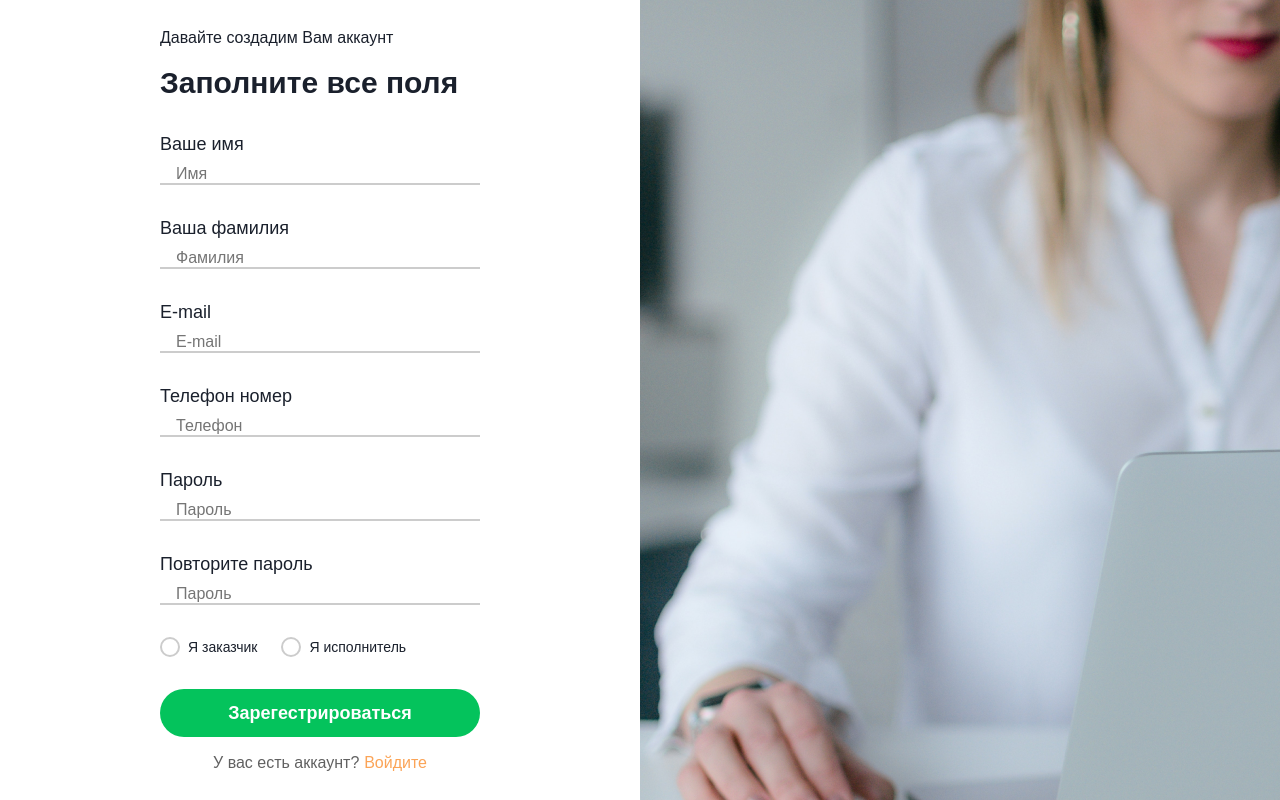
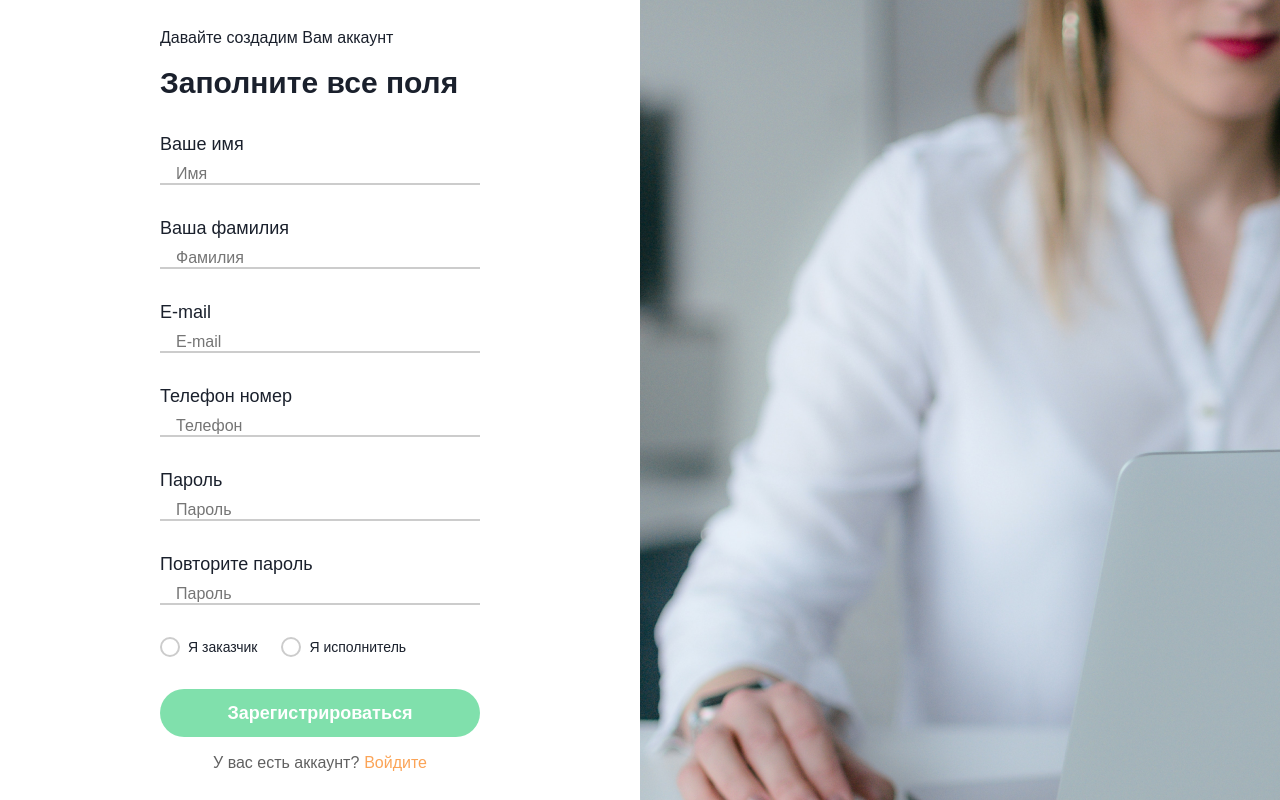
Before and after one commit to T1rn1/Freelance, a React (Vite) app: page / in a window 1280 px wide. Built offline with nearby package versions, Linux system fonts and the light colour scheme.

Commit message:
refactor: yup reqireds

```diff
--- a/src/components/Input/index.tsx
+++ b/src/components/Input/index.tsx
@@ -12,18 +12,27 @@ interface InputProps {
 }
 
 const validationSchemas: Record<string, yup.StringSchema> = {
-  text: yup.string().min(3, 'Минимум 3 символа'),
-  email: yup.string().email('Некорректный email'),
-  password: yup.string().min(8, 'Минимум 8 символов'),
-  tel: yup.string().matches(/^\+?\d{10,15}$/, 'Некорректный номер телефона'),
+  text: yup.string().min(3, 'Минимум 3 символа').required('Поле обязательно'),
+  email: yup
+    .string()
+    .required('Email обязателен')
+    .email('Введите корректный email')
+    .matches(/^[a-zA-Z0-9._%+-]+@[a-zA-Z0-9.-]+\.[a-zA-Z]{2,}$/, 'Введите email в формате example@gmail.com'),
+  password: yup.string().min(8, 'Минимум 8 символов').required('Поле обязательно'),
+  tel: yup
+    .string()
+    .matches(/^\+?\d{10,15}$/, 'Некорректный номер телефона')
+    .required('Поле обязательно'),
 };
 
 const Input: React.FC<InputProps> = ({ label, placeholder, type = 'text', value, onChange }) => {
   const [isValid, setIsValid] = useState<boolean | null>(null);
+  const [errorMessage, setErrorMessage] = useState<string>('');
 
   useEffect(() => {
     if (value.trim() === '') {
       setIsValid(null);
+      setErrorMessage('');
       return;
     }
 
@@ -31,14 +40,26 @@ const Input: React.FC<InputProps> = ({ label, placeholder, type = 'text', value,
 
     schema
       .validate(value)
-      .then(() => setIsValid(true))
-      .catch(() => setIsValid(false));
+      .then(() => {
+        setIsValid(true);
+        setErrorMessage('');
+      })
+      .catch((err: yup.ValidationError) => {
+        setIsValid(false);
+        setErrorMessage(err.message);
+      });
   }, [value, type]);
 
   return (
     <InputContainer>
-      {label && <Label>{label}</Label>}
-      <StyledInput $isValid={isValid} onChange={onChange} placeholder={placeholder} type={type} value={value} />
+      <Label>{label}</Label>
+      <StyledInput
+        onChange={onChange}
+        placeholder={placeholder}
+        title={isValid === false ? errorMessage : ''}
+        type={type}
+        value={value}
+      />
       <Underline $isValid={isValid} />
     </InputContainer>
   );
--- a/src/components/Input/styled.ts
+++ b/src/components/Input/styled.ts
@@ -1,5 +1,5 @@
-import styled from "styled-components";
-import { theme } from "../../styles/theme";
+import styled from 'styled-components';
+import { theme } from 'styles/theme';
 
 export const InputContainer = styled.div`
   position: relative;
--- a/src/pages/Registration/index.tsx
+++ b/src/pages/Registration/index.tsx
@@ -1,10 +1,11 @@
 import Input from 'components/Input';
 import RadioButton from 'components/RadioBtn';
 import { createUserWithEmailAndPassword } from 'firebase/auth';
-import { useState } from 'react';
+import { useMemo, useState } from 'react';
 
 import { auth } from '../../firebase/firebase';
 import {
+  ErrorText,
   InputForm,
   LinkToLogin,
   LoginTextWrapper,
@@ -25,15 +26,38 @@ const RegistrationPage: React.FC = () => {
   const [phone, setPhone] = useState('');
   const [password, setPassword] = useState('');
   const [confirmPassword, setConfirmPassword] = useState('');
+  const [registrationError, setRegistrationError] = useState<string | null>(null);
+
+  const isFormValid = useMemo(() => {
+    return (
+      firstName.trim().length > 0 &&
+      lastName.trim().length > 0 &&
+      email.trim().length > 0 &&
+      phone.trim().length > 0 &&
+      password.trim().length >= 8 &&
+      confirmPassword === password &&
+      role !== null
+    );
+  }, [firstName, lastName, email, phone, password, confirmPassword, role]);
 
   const handleSubmit = (e: React.FormEvent) => {
     e.preventDefault();
+    setRegistrationError(null);
     Registr();
   };
 
   const Registr = async () => {
-    const newUser = await createUserWithEmailAndPassword(auth, email, password);
-    console.log(newUser.user);
+    try {
+      const newUser = await createUserWithEmailAndPassword(auth, email, password);
+      console.log(newUser.user);
+      // eslint-disable-next-line @typescript-eslint/no-explicit-any
+    } catch (error: any) {
+      if (error.code === 'auth/email-already-in-use') {
+        setRegistrationError('Этот email уже используется');
+      } else {
+        setRegistrationError('Ошибка регистрации. Попробуйте позже.');
+      }
+    }
   };
 
   return (
@@ -42,42 +66,37 @@ const RegistrationPage: React.FC = () => {
         <SubTitle>Давайте создадим Вам аккаунт</SubTitle>
         <Title>Заполните все поля</Title>
         <InputForm onSubmit={handleSubmit}>
-          <Input
-            label='Ваше имя'
-            onChange={(e: React.ChangeEvent<HTMLInputElement>) => setFirstName(e.target.value)}
-            placeholder='Имя'
-            value={firstName}
-          />
+          <Input label='Ваше имя' onChange={(e) => setFirstName(e.target.value)} placeholder='Имя' value={firstName} />
           <Input
             label='Ваша фамилия'
-            onChange={(e: React.ChangeEvent<HTMLInputElement>) => setLastName(e.target.value)}
+            onChange={(e) => setLastName(e.target.value)}
             placeholder='Фамилия'
             value={lastName}
           />
           <Input
             label='E-mail'
-            onChange={(e: React.ChangeEvent<HTMLInputElement>) => setEmail(e.target.value)}
+            onChange={(e) => setEmail(e.target.value)}
             placeholder='E-mail'
             type='email'
             value={email}
           />
           <Input
             label='Телефон номер'
-            onChange={(e: React.ChangeEvent<HTMLInputElement>) => setPhone(e.target.value)}
+            onChange={(e) => setPhone(e.target.value)}
             placeholder='Телефон'
             type='tel'
             value={phone}
           />
           <Input
             label='Пароль'
-            onChange={(e: React.ChangeEvent<HTMLInputElement>) => setPassword(e.target.value)}
+            onChange={(e) => setPassword(e.target.value)}
             placeholder='Пароль'
             type='password'
             value={password}
           />
           <Input
             label='Повторите пароль'
-            onChange={(e: React.ChangeEvent<HTMLInputElement>) => setConfirmPassword(e.target.value)}
+            onChange={(e) => setConfirmPassword(e.target.value)}
             placeholder='Пароль'
             type='password'
             value={confirmPassword}
@@ -96,7 +115,10 @@ const RegistrationPage: React.FC = () => {
               onChange={() => setRole('contractor')}
             />
           </RadioGroup>
-          <RegBtn type='submit'>Зарегестрироваться</RegBtn>
+          {registrationError && <ErrorText>{registrationError}</ErrorText>}
+          <RegBtn disabled={!isFormValid} type='submit'>
+            Зарегистрироваться
+          </RegBtn>
         </InputForm>
         <LoginTextWrapper>
           <span>У вас есть аккаунт?</span>
--- a/src/pages/Registration/styled.ts
+++ b/src/pages/Registration/styled.ts
@@ -1,7 +1,6 @@
+import RegImage from 'assets/RegPageImage.png';
 import styled from 'styled-components';
-
-import RegImage from '../../assets/RegPageImage.png';
-import { theme } from '../../styles/theme';
+import { theme } from 'styles/theme';
 
 export const RegPageContainer = styled.div`
   display: grid;
@@ -80,6 +79,16 @@ export const RegBtn = styled.button`
   &:hover {
     transform: scale(1.05);
   }
+
+  &:disabled {
+    opacity: 0.5;
+    cursor: not-allowed;
+  }
+`;
+
+export const ErrorText = styled.p`
+  margin: 0;
+  color: ${theme.colors.red};
 `;
 
 export const LoginTextWrapper = styled.div`
```
